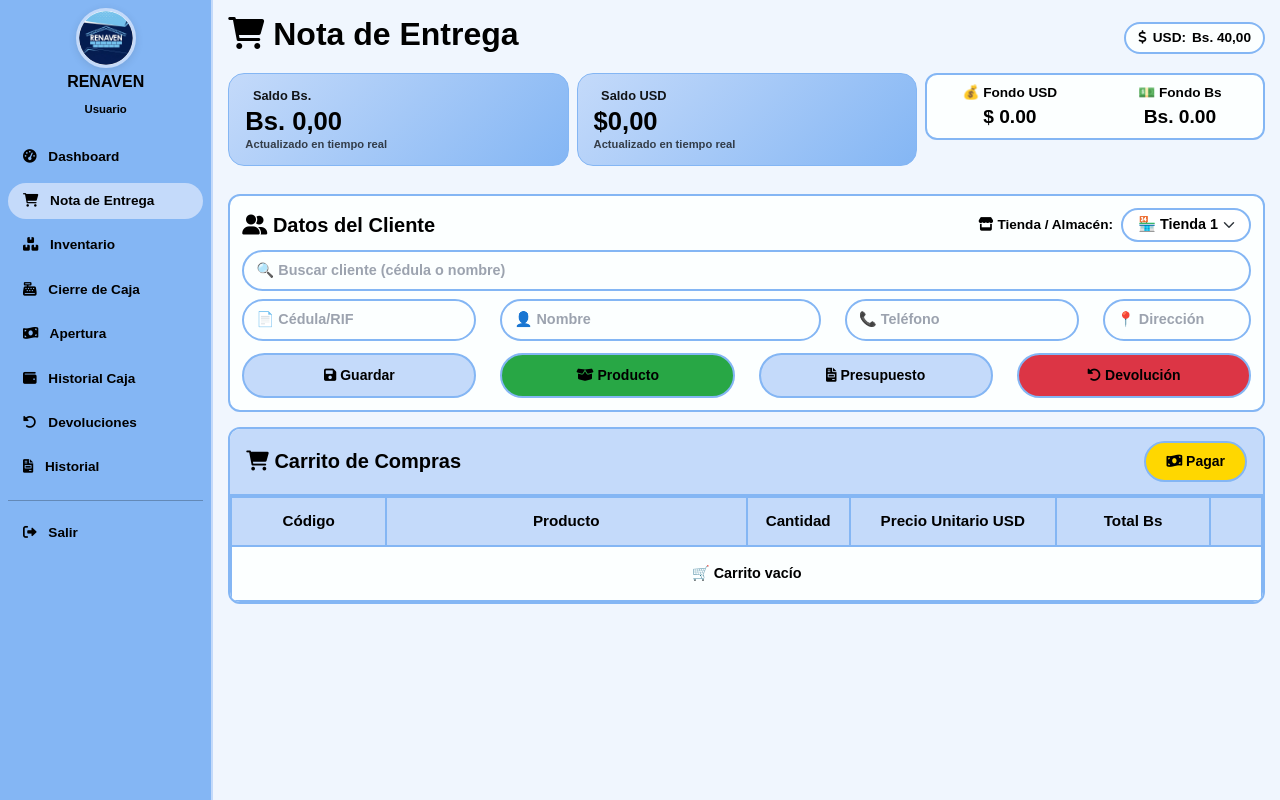
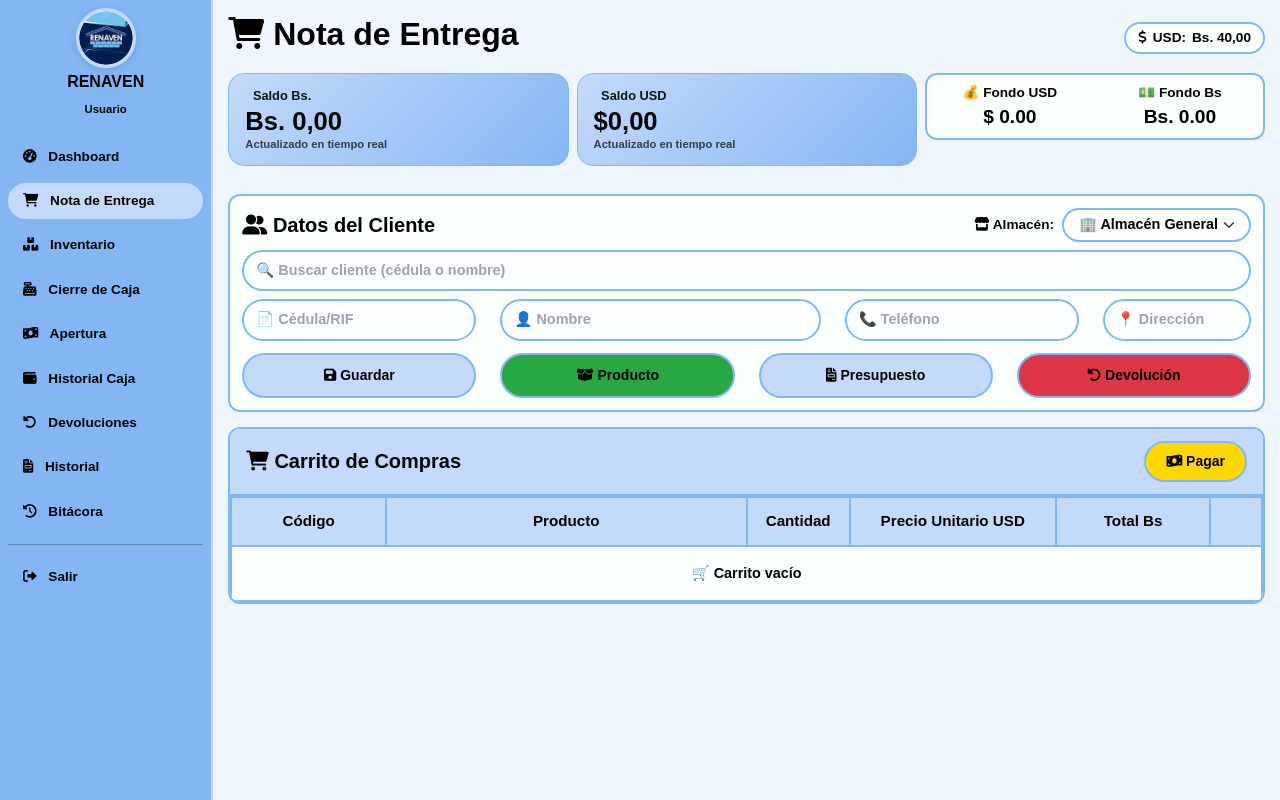
Before and after one commit to hernandezrivasjonathanjesus-creator/renaven-sistema, a Flask app: template templates/facturacion.html in a window 1280 px wide. Run offline with Flask 3, Linux system fonts and the light colour scheme; the template is opened without the code that fills it, so the values that code supplies are empty; some libraries are stand-ins or nearby versions.

Commit message:
Nota de entrega con Almacenes y Bitacora

```diff
--- a/templates/facturacion.html
+++ b/templates/facturacion.html
@@ -259,6 +259,12 @@
         body.theme-durazno .form-control:focus { border-color: #fdd0b5; box-shadow: 0 0 0 0.2rem rgba(253,208,181,0.4); }
         body.theme-durazno .sidebar-logo { border-color: #fdd0b5; }
 
+        /* MODO OSCURO */
+        body.bg-black-solid { background-color: #000000 !important; }
+        body.bg-black-solid, body.bg-black-solid * { color: #ffffff !important; }
+        body.bg-black-solid .sidebar, body.bg-black-solid .cart-card, body.bg-black-solid .client-card { background-color: #1a1a1a !important; border-color: #444 !important; }
+        body.bg-black-solid .table td { background-color: #1a1a1a !important; }
+
         /* ========== TODAS LAS LETRAS EN NEGRITA (excepto iconos) ========== */
         *:not([class*="fa-"]) {
             font-weight: bold !important;
@@ -788,6 +794,7 @@
                     <a class="nav-link" href="{{ url_for('historial_caja') }}"><i class="fas fa-wallet me-2" aria-hidden="true"></i> Historial Caja</a>
                     <a class="nav-link" href="{{ url_for('historial_devoluciones') }}"><i class="fas fa-undo-alt me-2" aria-hidden="true"></i> Devoluciones</a>
                     <a class="nav-link" href="{{ url_for('historial_facturacion') }}"><i class="fas fa-file-invoice me-2" aria-hidden="true"></i> Historial</a>
+                    <a class="nav-link" href="{{ url_for('bitacora') }}"><i class="fas fa-history me-2" aria-hidden="true"></i> Bitácora</a>
                     <hr>
                     <a class="nav-link" href="{{ url_for('logout') }}"><i class="fas fa-sign-out-alt me-2" aria-hidden="true"></i> Salir</a>
                 </nav>
@@ -839,12 +846,13 @@
                 <div class="client-card">
                     <div class="d-flex justify-content-between align-items-center mb-2">
                         <h2 class="fs-5 mb-0"><i class="fas fa-user-friends" aria-hidden="true"></i> Datos del Cliente</h2>
-                        <!-- NUEVO SELECTOR DE ALMACÉN / TIENDA -->
+                        <!-- SELECTOR DE ALMACÉN / TIENDA -->
                         <div class="d-flex align-items-center gap-2">
-                            <label class="mb-0 text-nowrap"><i class="fas fa-store"></i> Tienda / Almacén:</label>
+                            <label class="mb-0 text-nowrap"><i class="fas fa-store"></i> Almacén:</label>
                             <select id="selectAlmacen" class="form-select" style="width: auto; font-weight: bold; padding: 4px 30px 4px 15px !important;" onchange="cargarProductos()">
-                                <option value="Tienda 1">🏪 Tienda 1</option>
-                                <option value="Tienda 2">🏪 Tienda 2</option>
+                                <option value="General">🏢 Almacén General</option>
+                                <option value="Tienda 1">🏪 Almacén 1</option>
+                                <option value="Tienda 2">🏪 Almacén 2</option>
                             </select>
                         </div>
                     </div>
@@ -1153,29 +1161,20 @@
 <script src="https://cdn.jsdelivr.net/npm/bootstrap@5.1.3/dist/js/bootstrap.bundle.min.js"></script>
 <script>
     // ========== CARGA DE TEMA GUARDADO Y CONFIGURACIÓN DE FUENTE ==========
+    (function() {
+        var savedTheme = localStorage.getItem('selectedTheme');
+        if (savedTheme) {
+            document.body.classList.add(savedTheme);
+        }
+        var savedBg = localStorage.getItem('backgroundMode');
+        if (savedBg === 'black') document.body.classList.add('bg-black-solid');
+        if (savedBg === 'white') document.body.classList.add('bg-white-solid');
+
+        var savedFontSize = parseInt(localStorage.getItem('fontSize') || '100');
+        document.body.style.fontSize = (13 * savedFontSize / 100) + 'px';
+    })();
+
     document.addEventListener('DOMContentLoaded', function() {
-        // ---- Temas pastel ----
-        function applyTheme(themeClass) {
-            document.body.classList.remove('theme-rosa', 'theme-celeste', 'theme-menta', 'theme-amarillo', 'theme-lila', 'theme-durazno');
-            if (themeClass) {
-                document.body.classList.add(themeClass);
-            }
-            localStorage.setItem('selectedTheme', themeClass || '');
-        }
-
-        const savedTheme = localStorage.getItem('selectedTheme');
-        if (savedTheme) {
-            applyTheme(savedTheme);
-        }
-
-        // ---- Tamaño de fuente (base 13px) ----
-        let currentFontSize = parseInt(localStorage.getItem('fontSize') || '100');
-        function applyFontSize() {
-            document.body.style.fontSize = (13 * currentFontSize / 100) + 'px';
-            localStorage.setItem('fontSize', currentFontSize);
-        }
-        applyFontSize();
-
         // ========== EVENTO PARA MOSTRAR CAMPO DE REFERENCIA ==========
         document.getElementById('metodoPago').addEventListener('change', function() {
             const refContainer = document.getElementById('referenciaContainer');
@@ -1796,7 +1795,8 @@
             let inputAlmacen = document.createElement('input');
             inputAlmacen.type = 'hidden';
             inputAlmacen.name = 'almacen_venta';
-            inputAlmacen.value = selectAlmacen.value;
+            // Si es General, guardamos 'Tienda 1' por defecto en la DB
+            inputAlmacen.value = selectAlmacen.value === 'General' ? 'Tienda 1' : selectAlmacen.value;
             form.appendChild(inputAlmacen);
         }
 
@@ -1871,11 +1871,16 @@
     function cargarProductos() {
         let search = document.getElementById('searchProduct').value;
         let category = document.getElementById('categoryFilter').value;
-        // NUEVO: Obtener la tienda seleccionada
+
         let selectAlmacen = document.getElementById('selectAlmacen');
         let almacen = selectAlmacen ? selectAlmacen.value : 'Tienda 1';
 
-        fetch(`/buscar_productos?search=${search}&category=${category}&almacen=${almacen}`)
+        let url = `/buscar_productos?search=${search}&category=${category}`;
+        if (almacen !== 'General') {
+            url += `&almacen=${almacen}`;
+        }
+
+        fetch(url)
             .then(r => r.json())
             .then(data => {
                 let container = document.getElementById('productsList');
```
